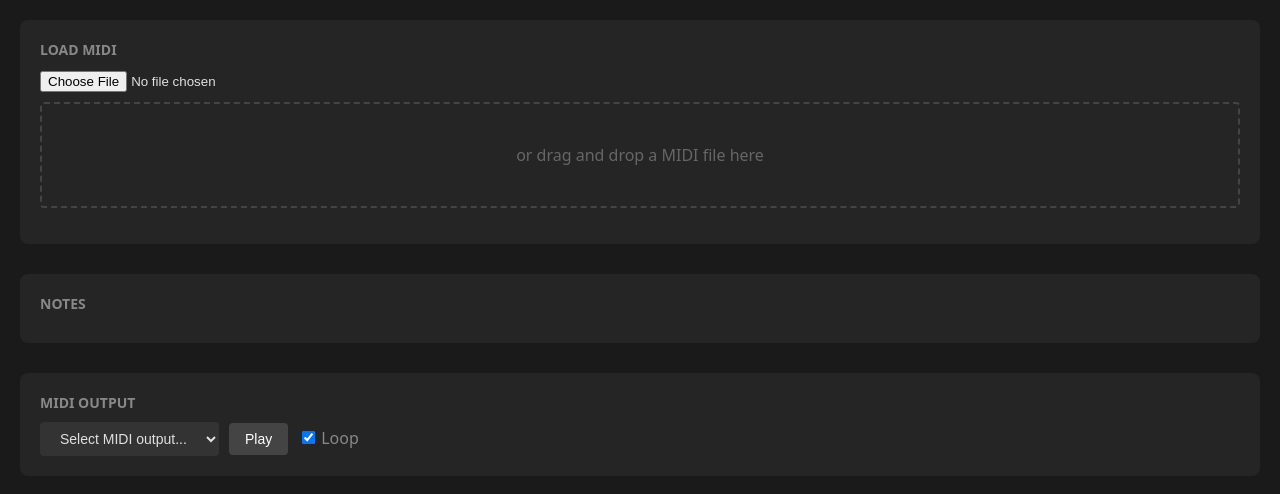
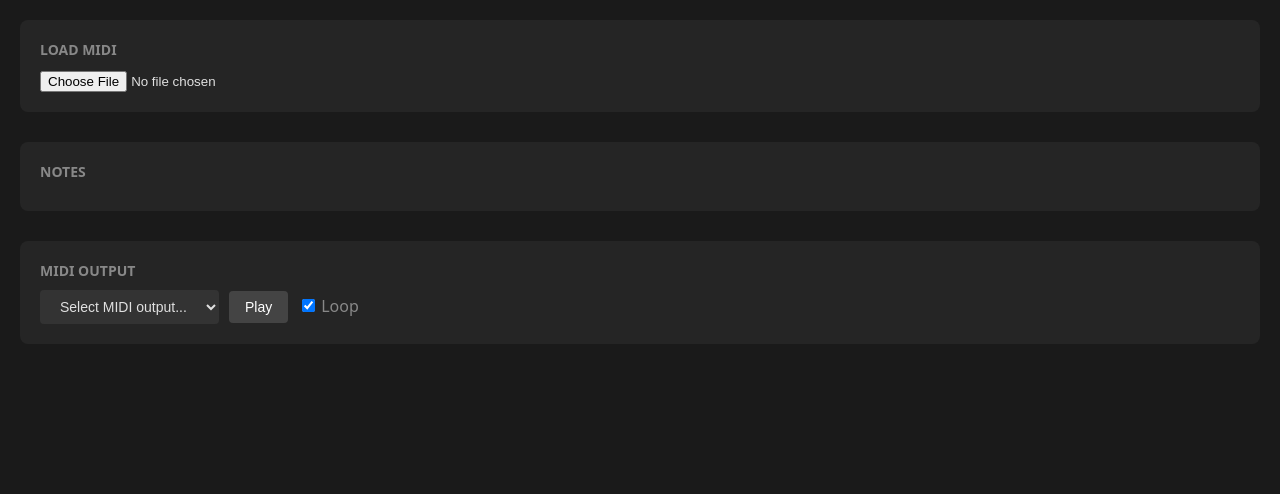
Before and after one commit to viktorkelemen/sieve, a React (Vite) app: page / in a window 1280 px wide. Shown: the top 494 px of the page. Built offline with nearby package versions, Linux system fonts and the light colour scheme.

Commit message:
Remove drag and drop from MidiFileLoader
Keep only file input for simplicity

🤖 Generated with [Claude Code](https://claude.com/claude-code)

Co-Authored-By: Claude <noreply@anthropic.com>

```diff
--- a/src/components/MidiFileLoader.tsx
+++ b/src/components/MidiFileLoader.tsx
@@ -1,4 +1,4 @@
-import { useState, useCallback } from 'react';
+import { useCallback } from 'react';
 import { Midi } from '@tonejs/midi';
 import { Note } from '../player';
 
@@ -7,8 +7,6 @@ interface MidiFileLoaderProps {
 }
 
 export function MidiFileLoader({ onLoad }: MidiFileLoaderProps) {
-  const [isDragOver, setIsDragOver] = useState(false);
-
   const parseMidiFile = useCallback(async (file: File) => {
     const arrayBuffer = await file.arrayBuffer();
     const midi = new Midi(arrayBuffer);
@@ -34,24 +32,6 @@ export function MidiFileLoader({ onLoad }: MidiFileLoaderProps) {
     if (file) parseMidiFile(file);
   };
 
-  const handleDragOver = (e: React.DragEvent) => {
-    e.preventDefault();
-    setIsDragOver(true);
-  };
-
-  const handleDragLeave = () => {
-    setIsDragOver(false);
-  };
-
-  const handleDrop = (e: React.DragEvent) => {
-    e.preventDefault();
-    setIsDragOver(false);
-    const file = e.dataTransfer?.files[0];
-    if (file && (file.name.endsWith('.mid') || file.name.endsWith('.midi'))) {
-      parseMidiFile(file);
-    }
-  };
-
   return (
     <section>
       <h2>Load MIDI</h2>
@@ -60,14 +40,6 @@ export function MidiFileLoader({ onLoad }: MidiFileLoaderProps) {
         accept=".mid,.midi"
         onChange={handleFileInput}
       />
-      <p
-        className={`drop-zone ${isDragOver ? 'dragover' : ''}`}
-        onDragOver={handleDragOver}
-        onDragLeave={handleDragLeave}
-        onDrop={handleDrop}
-      >
-        or drag and drop a MIDI file here
-      </p>
     </section>
   );
 }
--- a/src/style.css
+++ b/src/style.css
@@ -26,20 +26,6 @@ section {
   padding: 20px;
   background: #252525;
   border-radius: 8px;
-}
-
-.drop-zone {
-  border: 2px dashed #444;
-  padding: 40px;
-  text-align: center;
-  color: #666;
-  border-radius: 4px;
-  margin-top: 10px;
-}
-
-.drop-zone.dragover {
-  border-color: #888;
-  background: #333;
 }
 
 .notes-list {
```
